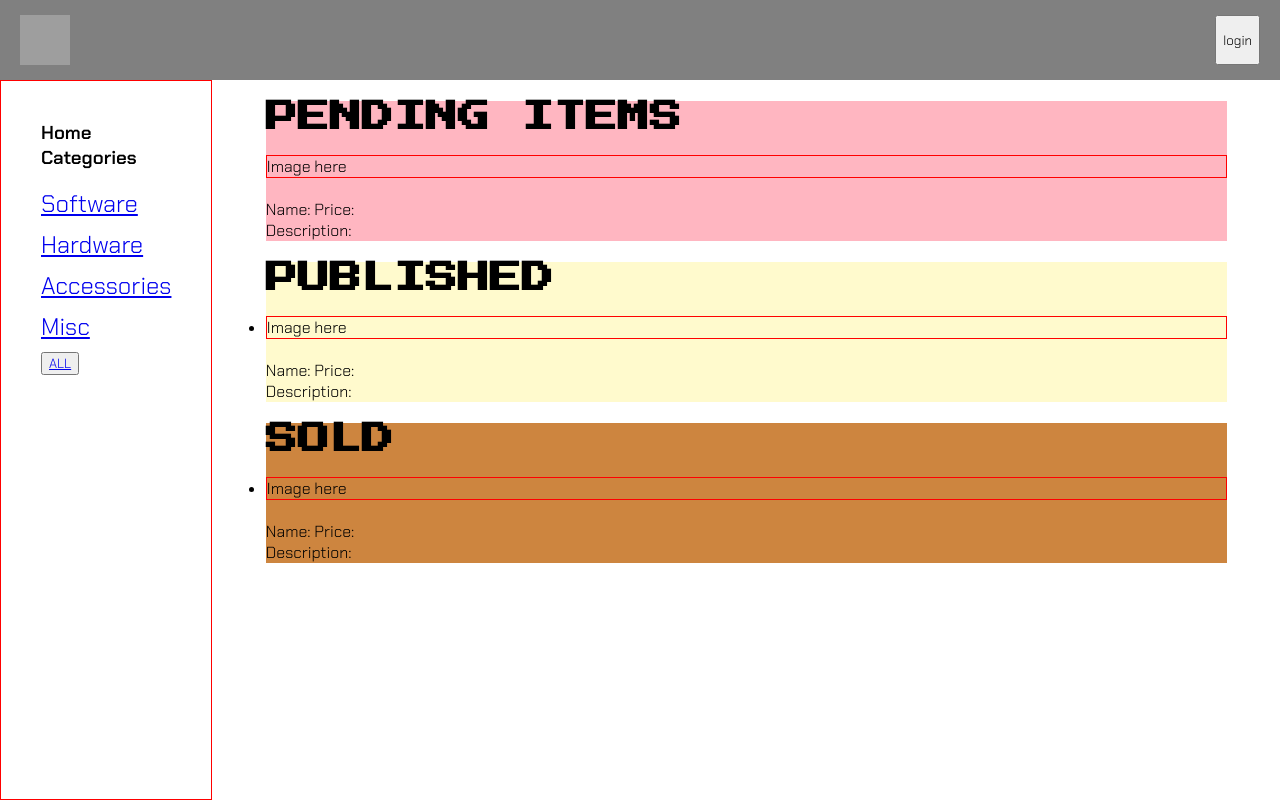
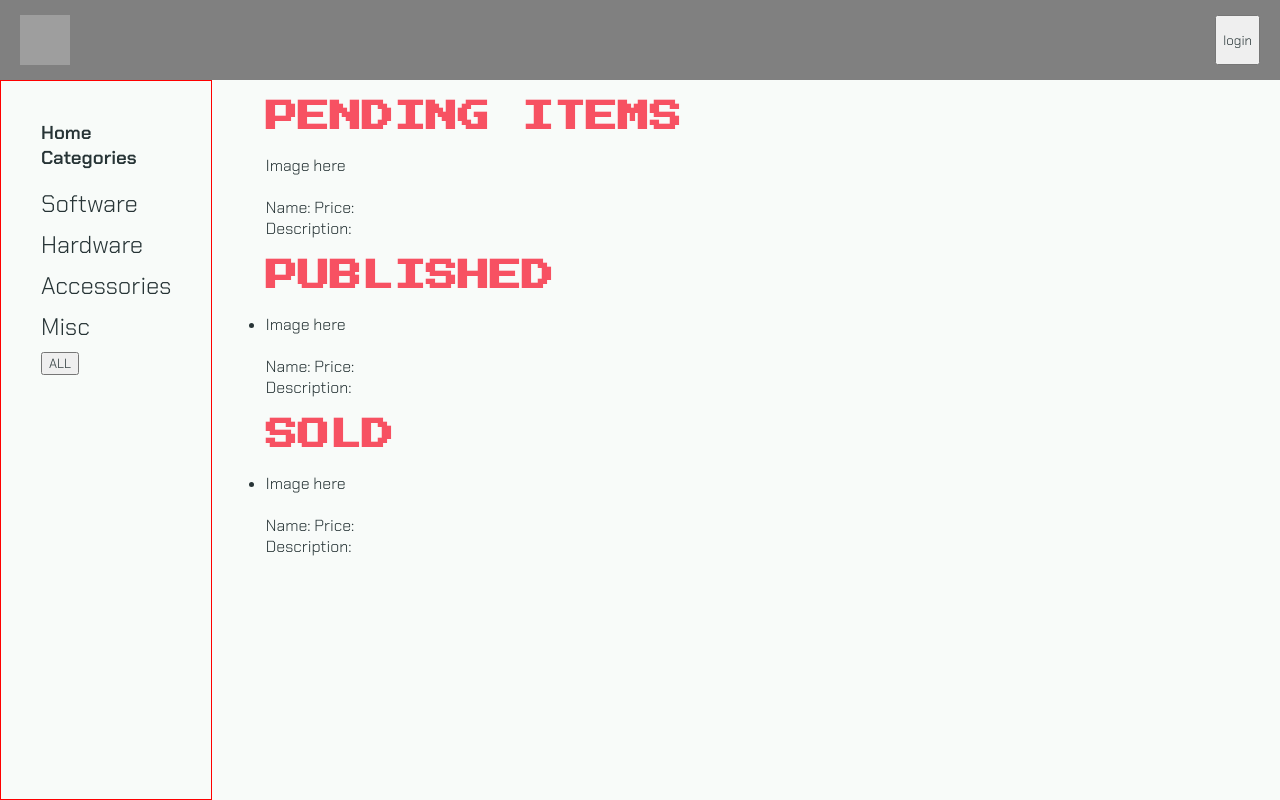
Before and after one commit to ArthurL808/consume-more-stuff, a React (Create React App) app: page /home in a window 1280 px wide. Built offline with nearby package versions, Linux system fonts and the light colour scheme; grey boxes are pictures that could not be loaded.

Commit message:
adds global color pallete

```diff
--- a/src/Components/App/App.scss
+++ b/src/Components/App/App.scss
@@ -1,3 +1,5 @@
+@import "../../index.scss";
+
 .main {
   display: flex;
 }
--- a/src/Components/Auth/Auth.module.scss
+++ b/src/Components/Auth/Auth.module.scss
@@ -1,3 +1,5 @@
-// .auth_page {
-//   background-color: lightpink;
-// }
+@import "../../index.scss";
+
+h1 {
+  color: $pink;
+}
--- a/src/Components/Auth/AuthHome/AuthHome.module.scss
+++ b/src/Components/Auth/AuthHome/AuthHome.module.scss
@@ -1,20 +1 @@
-.auth_home {
-  .auth_home_pending {
-    background-color: lightpink;
-    .pending_image {
-      border: red solid 1px;
-    }
-  }
-  .auth_home_published {
-    background-color: lemonchiffon;
-    .published_image {
-      border: red solid 1px;
-    }
-  }
-  .auth_home_sold {
-    background-color: peru;
-    .sold_image {
-      border: red solid 1px;
-    }
-  }
-}
+@import "../../../index.scss";
--- a/src/index.scss
+++ b/src/index.scss
@@ -3,6 +3,10 @@
 // Variables
 $body-font: "Chakra Petch", sans-serif;
 $header-font: "Press Start 2P", cursive;
+$white: #f8fbf9;
+$teal: #45d6b3;
+$pink: #f75162;
+$black: #273436;
 
 html {
   box-sizing: border-box;
@@ -13,12 +17,15 @@ html {
 *:after {
   box-sizing: inherit;
   font-family: $body-font;
+  color: $black;
 }
 
 body {
   margin: 0;
   padding: 0;
   font-family: $body-font;
+  background: $white;
+  color: $black;
 }
 
 ul {
@@ -38,3 +45,7 @@ h6 {
   font-family: $body-font;
   font-weight: 600;
 }
+
+a {
+  text-decoration: none;
+}
```
